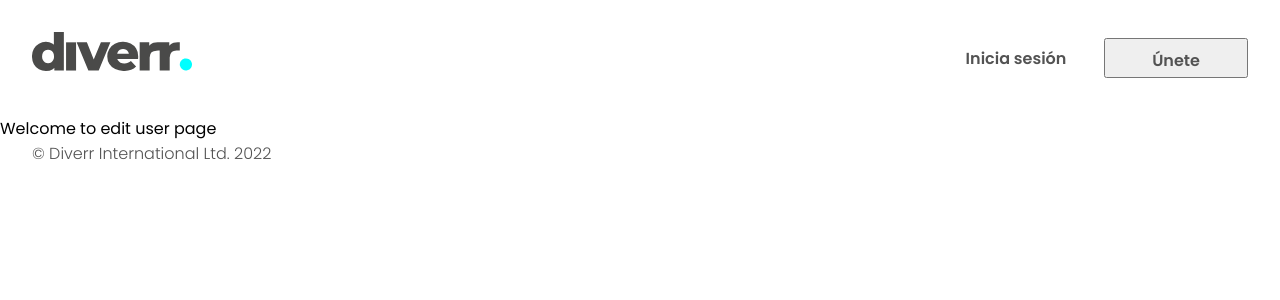
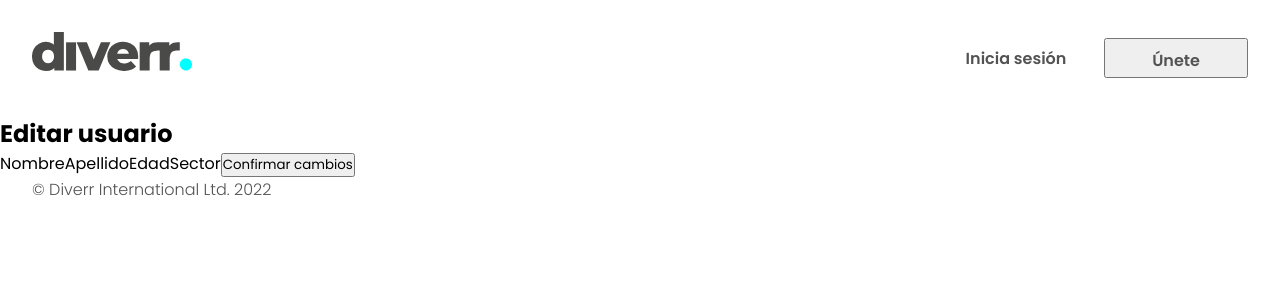
Before and after one commit to mjwhite10/diverr, a React (Create React App) app in the folder frontend/: page /user/1 in a window 1280 px wide. Shown: the top 300 px of the page. Built offline with nearby package versions, Linux system fonts and the light colour scheme; no server answers.

Commit message:
Modificando EditUserPage

```diff
--- a/frontend/src/pages/EditUserPage.jsx
+++ b/frontend/src/pages/EditUserPage.jsx
@@ -1,4 +1,40 @@
 const EditUserPage = () => {
-  return <p>Welcome to edit user page</p>;
+  return (
+    <section className="editUser-page">
+      <form className="editUser-form">
+        <h1>Editar usuario</h1>
+        <label htmlFor="nombre">Nombre</label>
+        <editUserForm
+          className="inputField"
+          id={"nombre"}
+          placeholder={""}
+          type={"text"}
+        />
+        <label htmlFor="apellido">Apellido</label>
+        <editUserForm
+          className="inputField"
+          id={"apellido"}
+          placeholder={""}
+          type={"text"}
+        />
+        <label htmlFor="edad">Edad</label>
+        <editUserForm
+          className="inputField"
+          id={"edad"}
+          placeholder={""}
+          type={"number"}
+        />
+        <label htmlFor="sector">Sector</label>
+        <editUserForm
+          className="inputField"
+          id={"sector"}
+          placeholder={""}
+          type={"text"}
+        />
+        <button type='submit'>Confirmar cambios</button>
+      </form>
+    </section>
+  );
 };
+
 export default EditUserPage;
```
